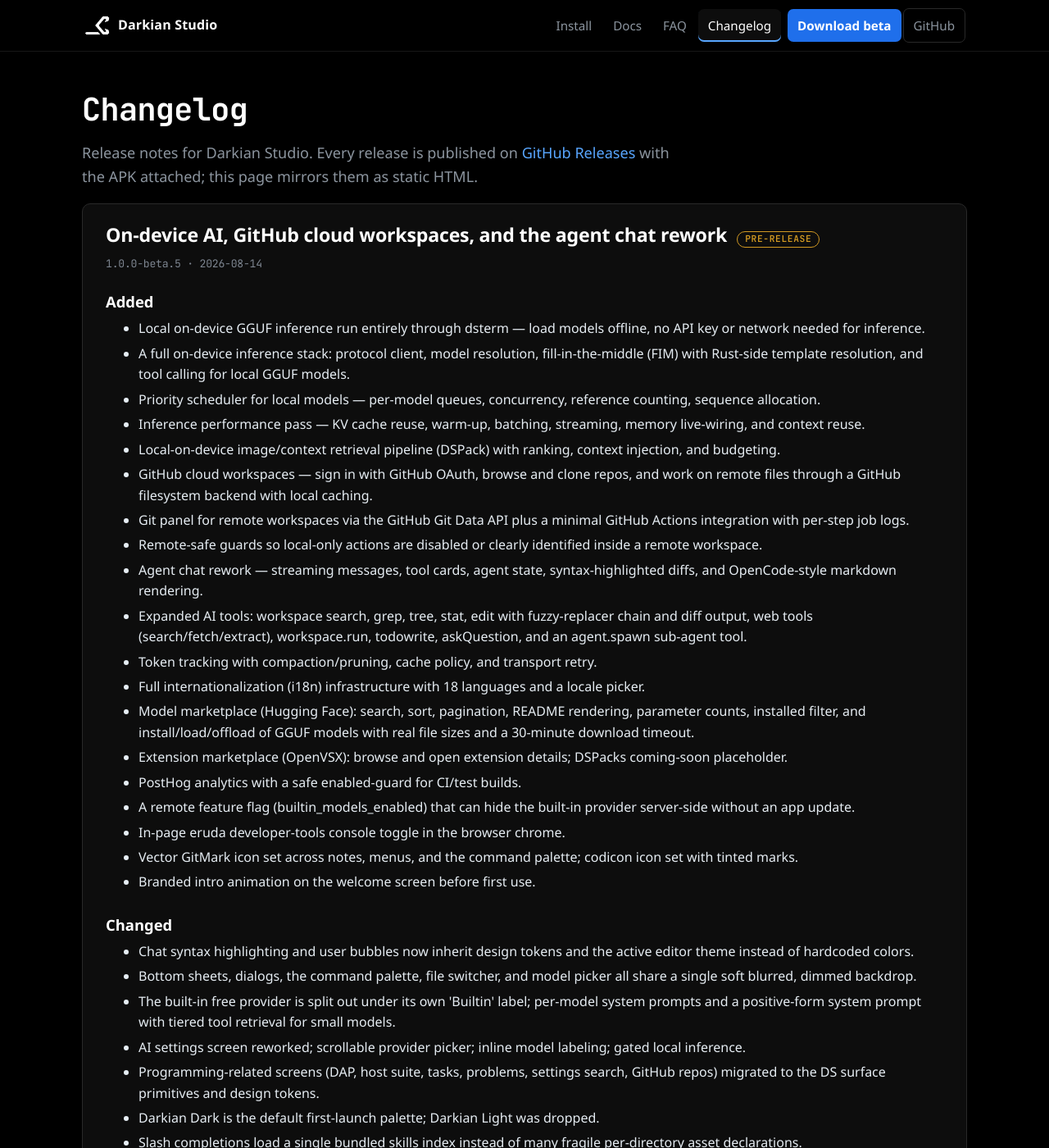
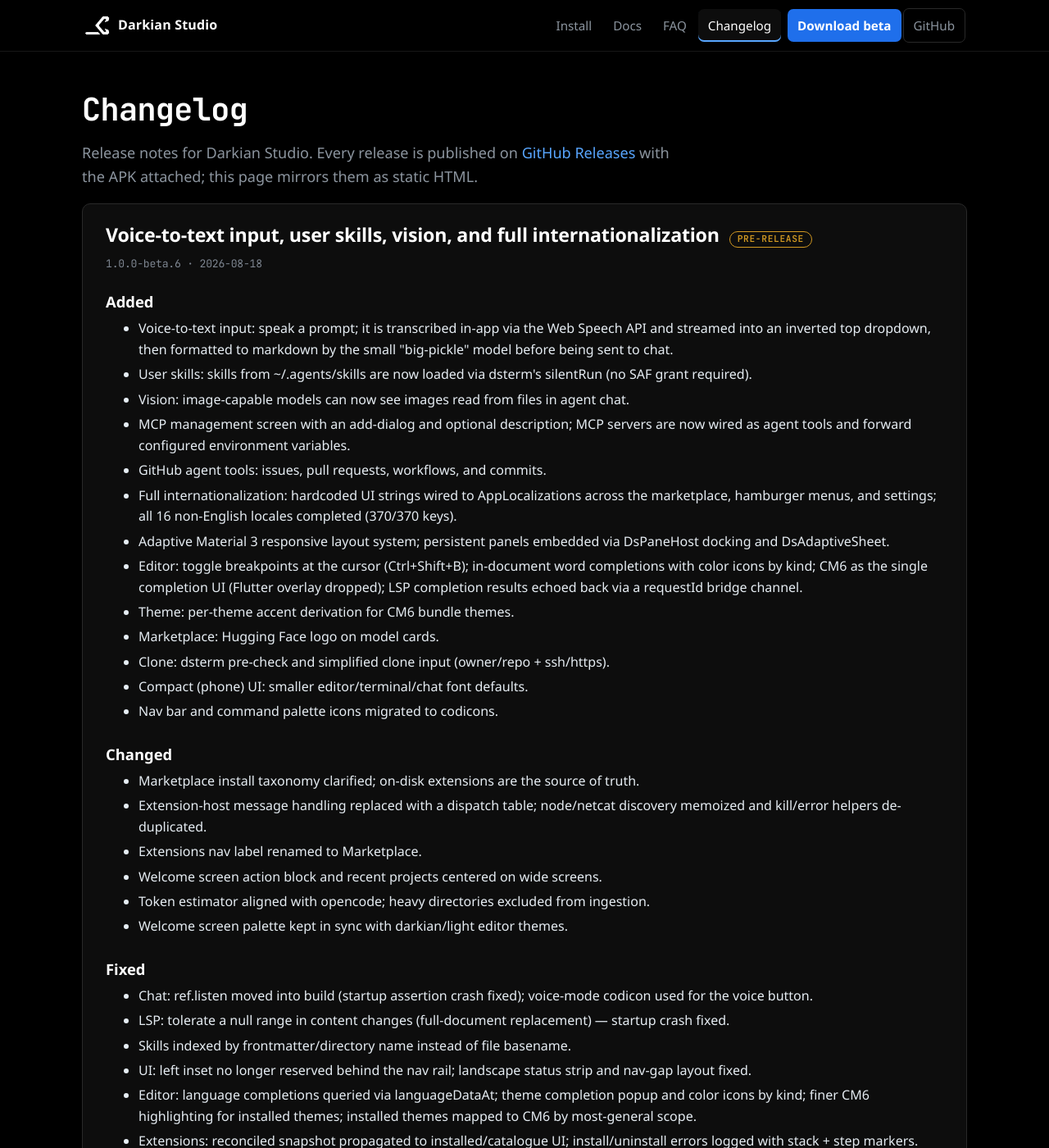
Before and after one commit to darkian-studio/darkian-studio.github.io, a Jekyll site: the page built from changelog.html, in a window 1280 px wide and 1400 px high. Shown: the whole window at 82% size. Built offline with Jekyll 4.4.1, drawn with Linux system fonts in a browser that asks for light colours; some of the changed text lies outside the part shown.

Commit message:
docs: add beta.6 changelog entry

```diff
--- a/_data/releases.yml
+++ b/_data/releases.yml
@@ -5,6 +5,52 @@
 #   gh api repos/darkian-studio/app/releases --paginate \
 #     --jq '.[] | {version: .tag_name, name: .name, date: (.published_at // ""), prerelease: .prerelease, url: .html_url, body: .body}'
 # then map the fields into the structure below. Seeded here from the public CHANGELOG.md.
+
+- version: "1.0.0-beta.6"
+  date: "2026-08-18"
+  prerelease: true
+  title: "Voice-to-text input, user skills, vision, and full internationalization"
+  url: "https://github.com/darkian-studio/app/releases"
+  sections:
+    - heading: Added
+      items:
+        - "Voice-to-text input: speak a prompt; it is transcribed in-app via the Web Speech API and streamed into an inverted top dropdown, then formatted to markdown by the small \"big-pickle\" model before being sent to chat."
+        - "User skills: skills from ~/.agents/skills are now loaded via dsterm's silentRun (no SAF grant required)."
+        - "Vision: image-capable models can now see images read from files in agent chat."
+        - "MCP management screen with an add-dialog and optional description; MCP servers are now wired as agent tools and forward configured environment variables."
+        - "GitHub agent tools: issues, pull requests, workflows, and commits."
+        - "Full internationalization: hardcoded UI strings wired to AppLocalizations across the marketplace, hamburger menus, and settings; all 16 non-English locales completed (370/370 keys)."
+        - "Adaptive Material 3 responsive layout system; persistent panels embedded via DsPaneHost docking and DsAdaptiveSheet."
+        - "Editor: toggle breakpoints at the cursor (Ctrl+Shift+B); in-document word completions with color icons by kind; CM6 as the single completion UI (Flutter overlay dropped); LSP completion results echoed back via a requestId bridge channel."
+        - "Theme: per-theme accent derivation for CM6 bundle themes."
+        - "Marketplace: Hugging Face logo on model cards."
+        - "Clone: dsterm pre-check and simplified clone input (owner/repo + ssh/https)."
+        - "Compact (phone) UI: smaller editor/terminal/chat font defaults."
+        - "Nav bar and command palette icons migrated to codicons."
+    - heading: Changed
+      items:
+        - "Marketplace install taxonomy clarified; on-disk extensions are the source of truth."
+        - "Extension-host message handling replaced with a dispatch table; node/netcat discovery memoized and kill/error helpers de-duplicated."
+        - "Extensions nav label renamed to Marketplace."
+        - "Welcome screen action block and recent projects centered on wide screens."
+        - "Token estimator aligned with opencode; heavy directories excluded from ingestion."
+        - "Welcome screen palette kept in sync with darkian/light editor themes."
+    - heading: Fixed
+      items:
+        - "Chat: ref.listen moved into build (startup assertion crash fixed); voice-mode codicon used for the voice button."
+        - "LSP: tolerate a null range in content changes (full-document replacement) — startup crash fixed."
+        - "Skills indexed by frontmatter/directory name instead of file basename."
+        - "UI: left inset no longer reserved behind the nav rail; landscape status strip and nav-gap layout fixed."
+        - "Editor: language completions queried via languageDataAt; theme completion popup and color icons by kind; finer CM6 highlighting for installed themes; installed themes mapped to CM6 by most-general scope."
+        - "Extensions: reconciled snapshot propagated to installed/catalogue UI; install/uninstall errors logged with stack + step markers."
+        - "Theme: canonical syntax color extraction corrected; GitHub dark highlight no longer layered over light themes; gilded accent restored on reopen."
+        - "AI: per-id tool-call indices in the local chat transport; tool calls folded into the target in place."
+        - "Termux: OpenSSL added so installing curl on a fresh Termux won't break the runtime."
+        - "Editor: Exit Workspace moved to the bottom of the workspace submenu behind a divider."
+        - "Updates: offer equal-core beta releases instead of reporting \"up to date\"."
+    - heading: Removed
+      items:
+        - "Theme translation probe diagnostic screen (added then removed during beta 6)."
 
 - version: "1.0.0-beta.5"
   date: "2026-08-14"
```
